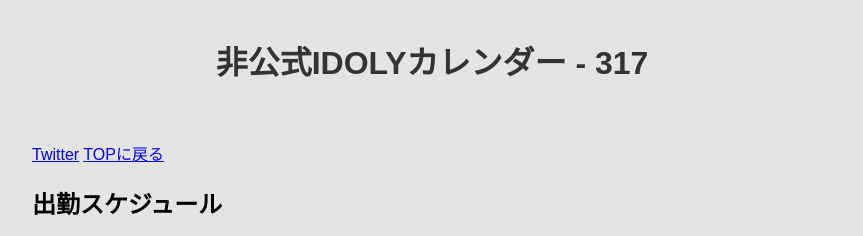
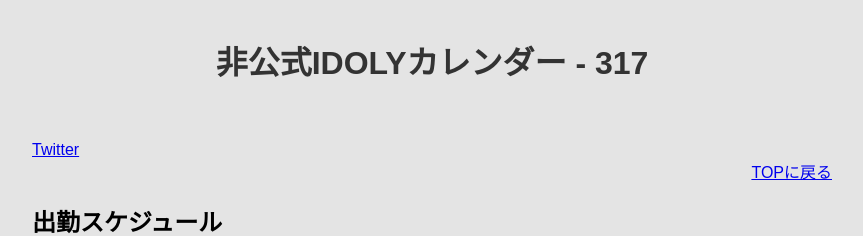
Before and after one commit to cimomu/IDOLY, a plain HTML site: page 317.html in a window 1280 px wide. Shown: the top 236 px of the page, without its empty margins (208-1071 px from the left). Drawn offline with Linux system fonts and the light colour scheme.

Commit message:
Update 317.html

```diff
--- a/317.html
+++ b/317.html
@@ -46,6 +46,9 @@
         padding: 0.5em;
       }
     }
+        /* TOPに戻るリンクを右寄せにする */
+    .top-link {
+      text-align: right;
   </style>
 </head>
 <body>
@@ -60,7 +63,9 @@
 
       <!-- SNSリンク -->
       <a href="https://twitter.com/317_IDOLY">Twitter</a>
-        <a href="index.html">TOPに戻る</a>
+                <div class="top-link">
+               <a href="index.html">TOPに戻る</a>
+        </div>
     </section>
 
     <!-- キャストの出勤スケジュール -->
```
